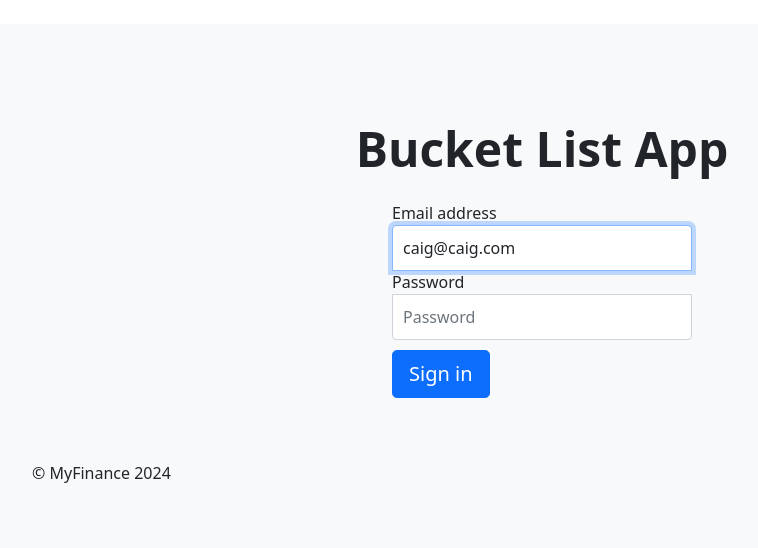
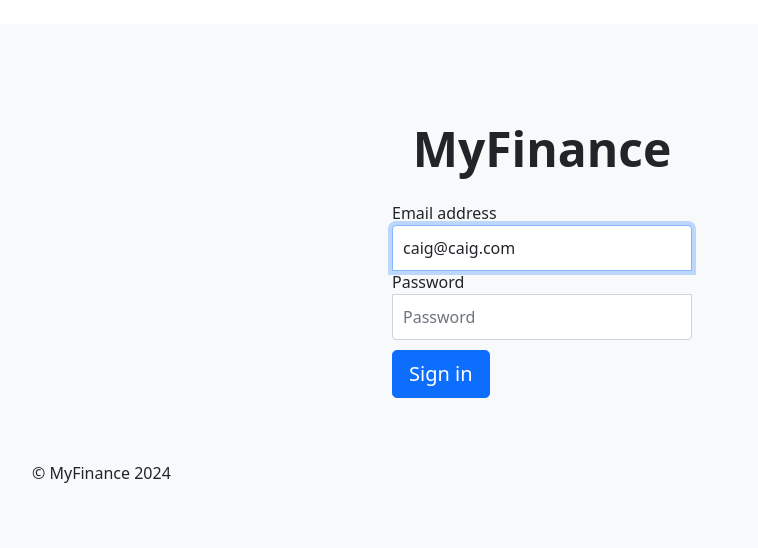
Before and after one commit to AgusIV007/MyFinance, a Flask app: page /signin in a window 1280 px wide. Shown: the part 113-661 px from the top of the page, without its empty margins (98-856 px from the left). Run offline with Flask 3, Linux system fonts and the light colour scheme.

Commit message:
pushishyshy

```diff
--- a/templates/signin.html
+++ b/templates/signin.html
@@ -39,7 +39,7 @@
 			</div>
 			<div class="bg-light rounded-3 mb-4 p-5">
 				<div class="container-fluid py-5">
-					<h1 class="text-center fw-bold display-5">Bucket List App</h1>
+					<h1 class="text-center fw-bold display-5">MyFinance</h1>
 					<form class="form-signin" action="/api/validateLogin" method="post">
 						<label for="inputEmail" class="sr-only">Email address</label>
 						<input type="email" name="inputEmail" id="inputEmail" class="form-control" placeholder="Email address" required autofocus value="caig@caig.com">
```
